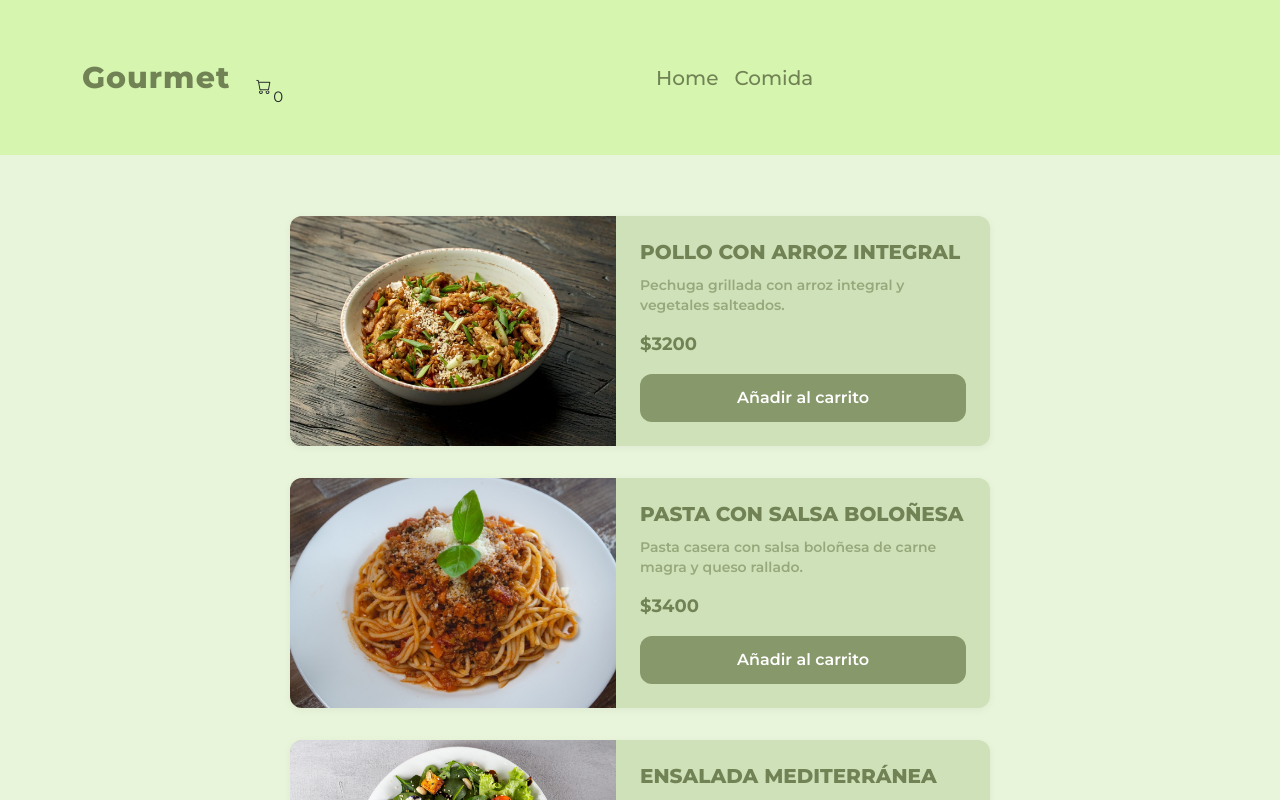
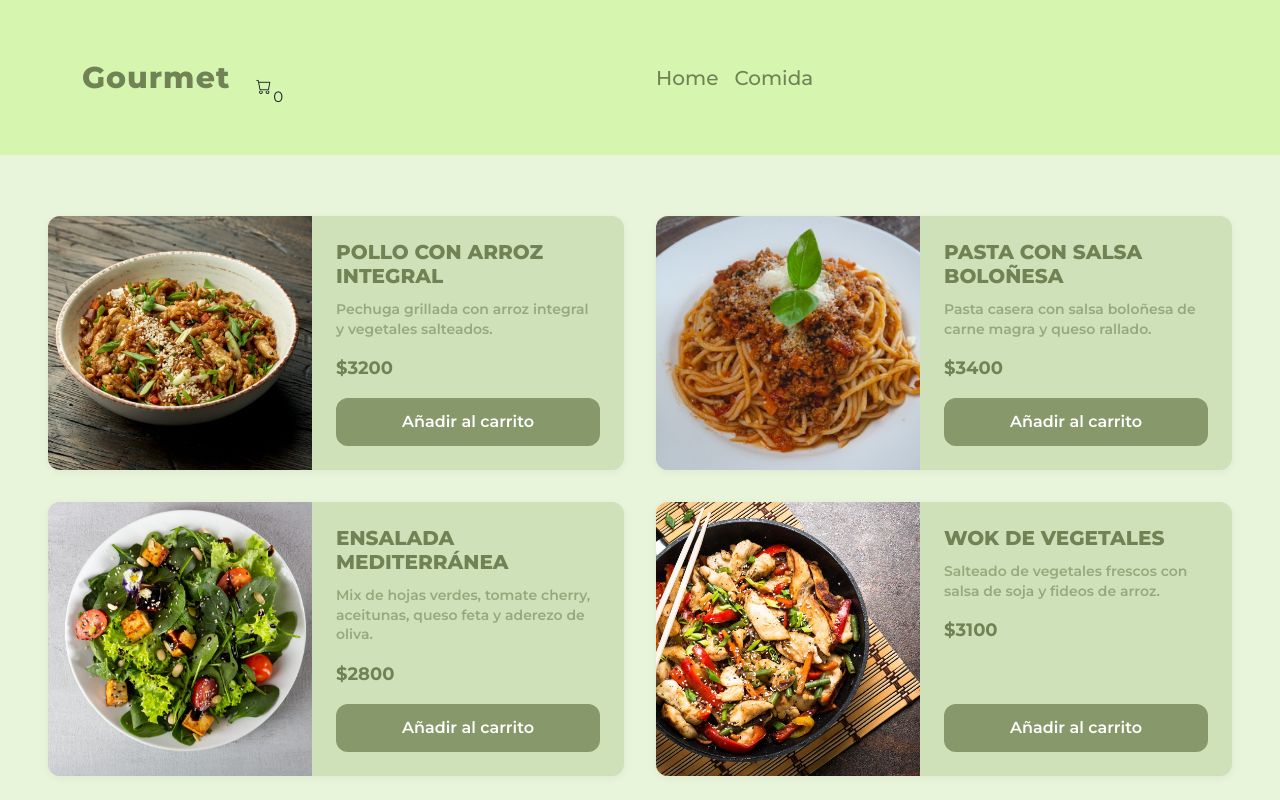
Before and after one commit to FAC000/VIANDAS-SALUDABLES---ECOMMERCE, a React (Vite) app: page /products in a window 1280 px wide. Shown: the top 800 px of the page. Built offline with nearby package versions, Linux system fonts and the light colour scheme.

Commit message:
Responsive Products

```diff
--- a/src/App.css
+++ b/src/App.css
@@ -318,6 +318,18 @@
   display: block;
 }
 
+@media (min-width: 1024px) {
+  .productoCard {
+    flex: 1 1 calc(50% - 40px);
+    max-width: 700px;
+    margin: 16px;
+  }
+
+  .productsContainer {
+    width: 95%;
+  }
+}
+
 /* PAGINA PRODUCTOS DETAILS */
 
 .detailsContainer {
@@ -595,7 +607,6 @@
 
 .modalCloseBtn:hover {
   color: #2e3a1f;
-
 }
 
 .modalTitle {
```
